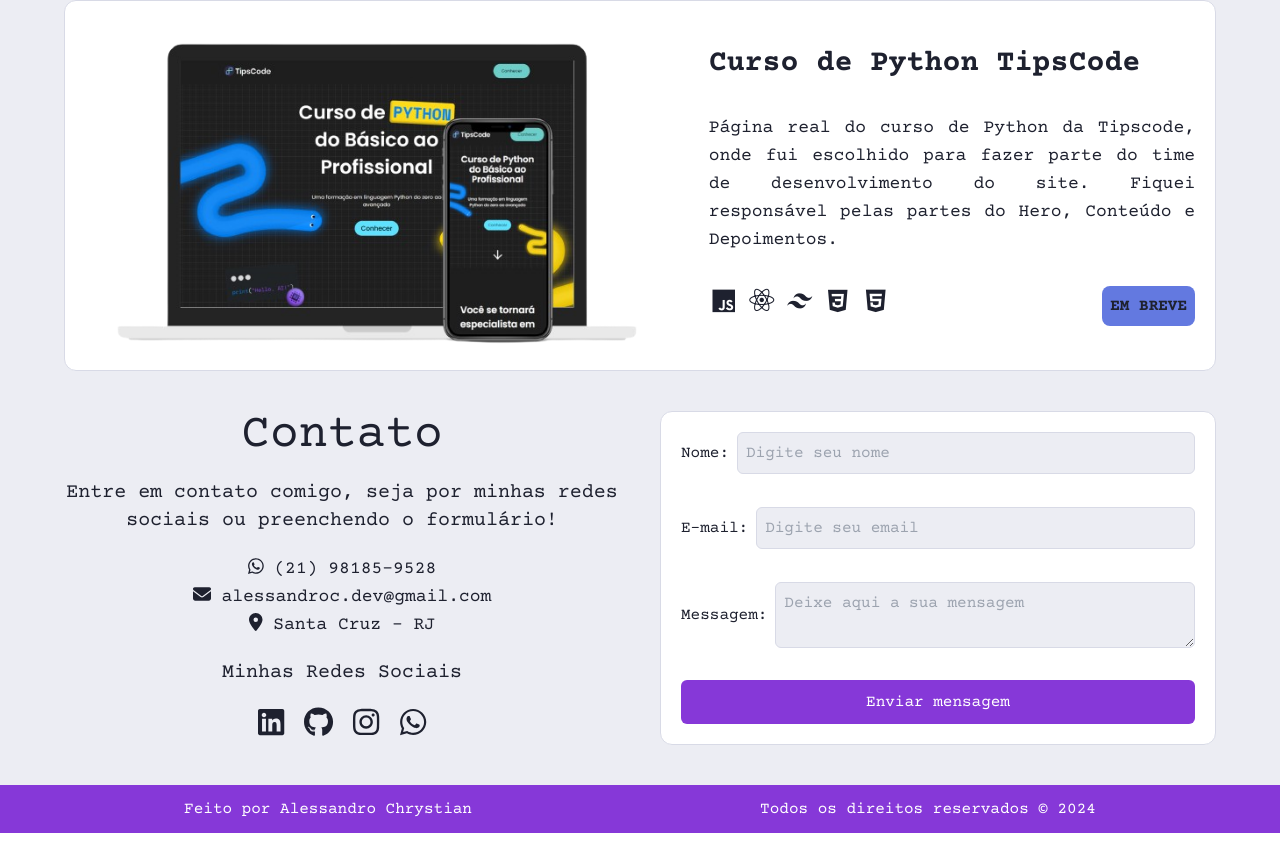
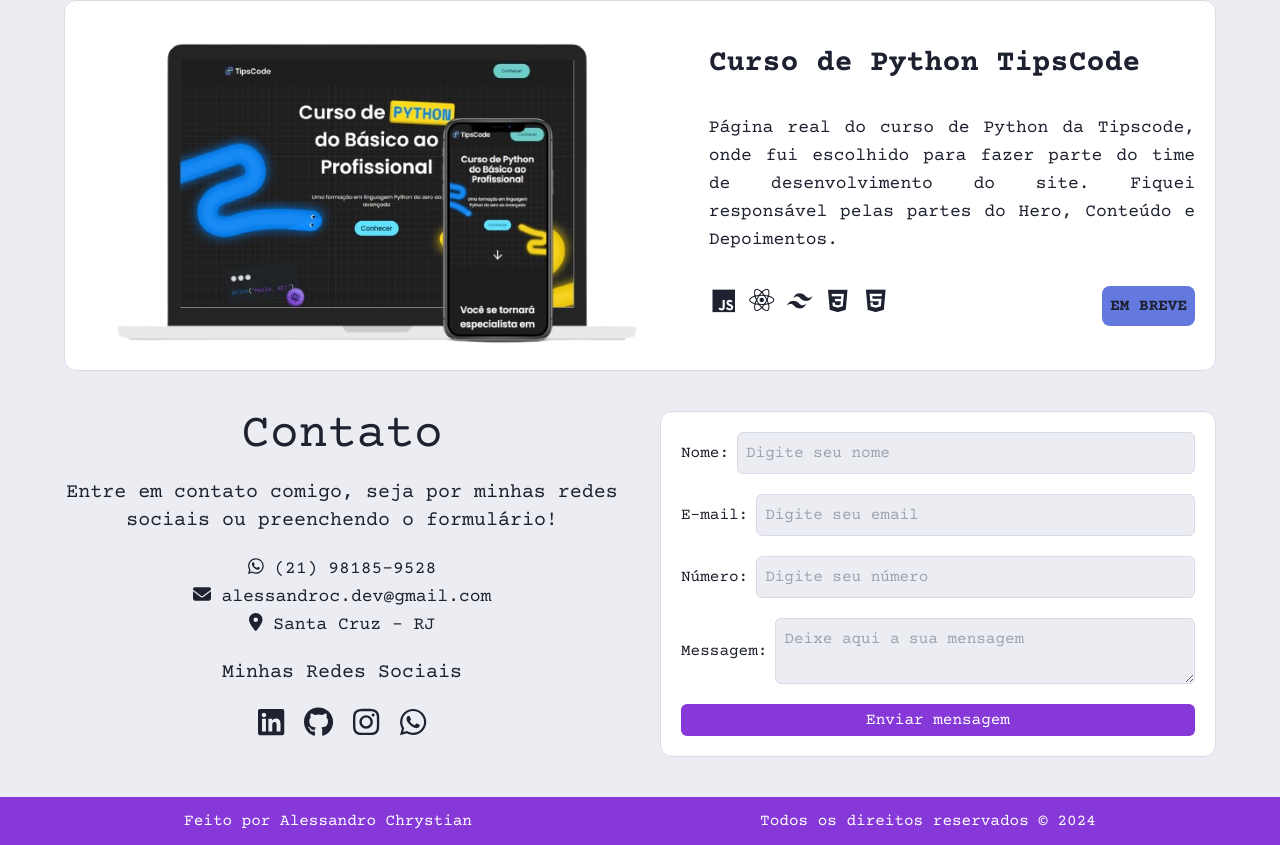
Before and after one commit to alessandro-chrystian/portfolio, a React (Vite) app: page / in a window 1280 px wide. Shown: the part 2483-3328 px from the top of the page. Built offline with nearby package versions, Linux system fonts and the light colour scheme.

Commit message:
emailJS e API do Gmail implementadas

```diff
--- a/package.json
+++ b/package.json
@@ -21,6 +21,7 @@
     "@tsparticles/react": "^3.0.0",
     "@tsparticles/slim": "^3.5.0",
     "aos": "^2.3.4",
+    "emailjs-com": "^3.2.0",
     "react": "^18.3.1",
     "react-dom": "^18.3.1",
     "react-typed": "^2.0.12"
--- a/src/components/ContactForm.jsx
+++ b/src/components/ContactForm.jsx
@@ -1,19 +1,57 @@
-import React from 'react'
+import React, {useState} from 'react'
+import emailjs from 'emailjs-com'
 
 function ContactForm(props) {
+
+    const [formData, setFormData] = useState({
+        name: '',
+        email: '',
+        number: '',
+        message: ''
+    })
+
+    const handleChange = (e) => {
+        const {name, value} = e.target;
+        setFormData(prevForm => ({
+            ...prevForm,
+            [name]: value
+        }))
+    }
+
+    const handleSubmit = (e) => {
+        e.preventDefault()
+
+        emailjs.sendForm('service_vkc8vfc', 'template_qxyznjk', e.target, 'qZysJduRwz34RCN2R').then((result) => {
+            alert('Mensagem enviada com sucesso!')
+            setFormData({
+                name: '',
+                email: '',
+                number: '',
+                message: ''
+            })
+        }, (error) => {
+            console.log(error)
+            alert('Erro ao enviar a mensagem.')
+        })
+    }
+
     return (
-        <form action="mailto:alessandroc.dev@gmail.com" className={`${props.isDark ? "bg-dark-foreground border-dark-border" : "bg-primary-content border-border"} flex flex-col justify-between gap-5 p-5 rounded-xl border`}>
+        <form onSubmit={handleSubmit} className={`${props.isDark ? "bg-dark-foreground border-dark-border" : "bg-primary-content border-border"} flex flex-col justify-between gap-5 p-5 rounded-xl border`}>
             <div className='flex items-center gap-2'>
                 <label htmlFor="name">Nome:</label>
-                <input type='text' id='name' placeholder='Digite seu nome' className={`flex-grow border p-2 rounded-md ${props.isDark ? "bg-dark-background border-dark-border" : "bg-background border-border"}`} required />
+                <input onChange={handleChange} value={formData.name} type='text' id='name' name="name" placeholder='Digite seu nome' className={`flex-grow border p-2 rounded-md ${props.isDark ? "bg-dark-background border-dark-border" : "bg-background border-border"}`} required />
             </div>
             <div className='flex items-center gap-2'>
                 <label htmlFor='email'>E-mail:</label>
-                <input type="email" id="email" placeholder='Digite seu email' className={`flex-grow p-2 border ${props.isDark ? "bg-dark-background border-dark-border" : "bg-background border-border"} p-1 rounded-md`} required />
+                <input onChange={handleChange} value={formData.email} type="email" id="email" name="email" placeholder='Digite seu email' className={`flex-grow p-2 border ${props.isDark ? "bg-dark-background border-dark-border" : "bg-background border-border"} p-1 rounded-md`} required />
+            </div>
+            <div className='flex items-center gap-2'>
+                <label htmlFor='email'>Número:</label>
+                <input onChange={handleChange} value={formData.number} type="tel" id="number" name="number" placeholder='Digite seu número' className={`flex-grow p-2 border ${props.isDark ? "bg-dark-background border-dark-border" : "bg-background border-border"} p-1 rounded-md`} required />
             </div>
             <div className='flex items-center gap-2'>
                 <label htmlFor="message">Messagem:</label>
-                <textarea id="message" placeholder='Deixe aqui a sua mensagem' className={`flex-grow p-2 border ${props.isDark ? "bg-dark-background border-dark-border" : "bg-background border-border"} rounded-md p-1`}></textarea>
+                <textarea onChange={handleChange} value={formData.message} id="message" name="message" placeholder='Deixe aqui a sua mensagem' className={`flex-grow p-2 border ${props.isDark ? "bg-dark-background border-dark-border" : "bg-background border-border"} rounded-md p-1`} required></textarea>
             </div>
             <button type="submit" className='bg-secondary text-primary-content p-1 rounded-md h-[15%]'>Enviar mensagem</button>
         </form>
```
Also changed, not shown: 1 other file (tests, documents, lock files or other folders).
